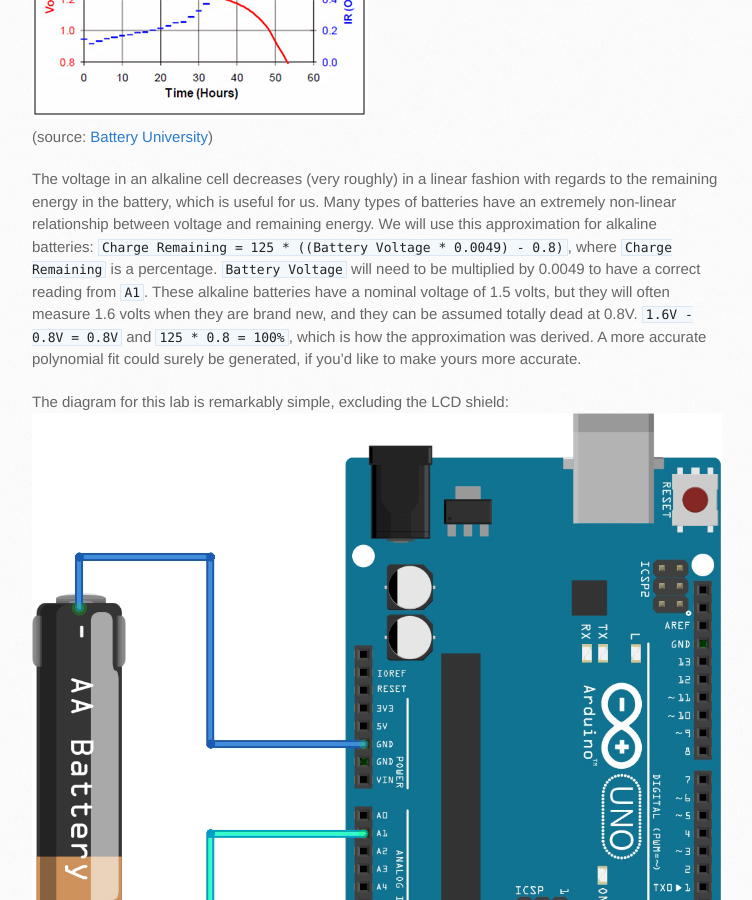
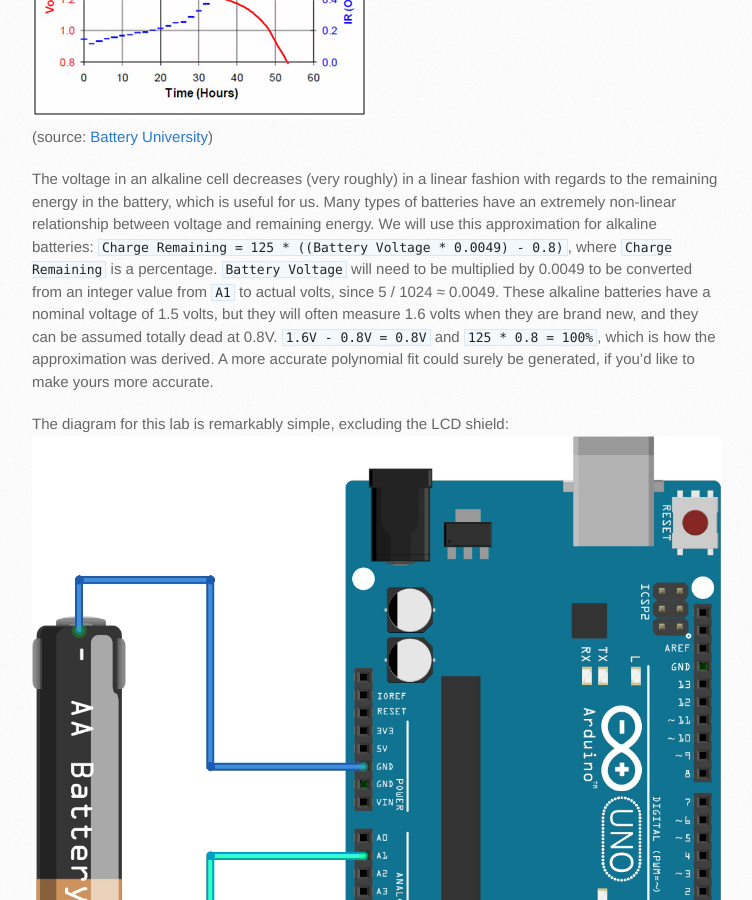
Before and after one commit to TTU-CSC/ttu-csc.github.com, a Jekyll site: the page built from _posts/2015-07-19-lab-9-battery-tester.markdown, in a window 1280 px wide and 900 px high, scrolled down 505 px. Shown: the whole window, without its empty margins (138-890 px from the left). Built offline with Jekyll 4.4.1, drawn with Linux system fonts in a browser that asks for light colours.

Commit message:
Update 2015-07-19-lab-9-battery-tester.markdown

```diff
--- a/_posts/2015-07-19-lab-9-battery-tester.markdown
+++ b/_posts/2015-07-19-lab-9-battery-tester.markdown
@@ -10,7 +10,7 @@
 ![Alkaline State of Charge]({{site.url}}/images/Alkaline-SOC.jpg)
 (source: [Battery University](http://batteryuniversity.com/learn/article/examining_loading_characteristics_on_primary_and_secondary_batteries))
 
-The voltage in an alkaline cell decreases (very roughly) in a linear fashion with regards to the remaining energy in the battery, which is useful for us. Many types of batteries have an extremely non-linear relationship between voltage and remaining energy. We will use this approximation for alkaline batteries: `Charge Remaining = 125 * ((Battery Voltage * 0.0049) - 0.8)`, where `Charge Remaining` is a percentage.  `Battery Voltage` will need to be multiplied by 0.0049 to have a correct reading from `A1`. These alkaline batteries have a nominal voltage of 1.5 volts, but they will often measure 1.6 volts when they are brand new, and they can be assumed totally dead at 0.8V. `1.6V - 0.8V = 0.8V` and `125 * 0.8 = 100%`, which is how the approximation was derived. A more accurate polynomial fit could surely be generated, if you'd like to make yours more accurate.
+The voltage in an alkaline cell decreases (very roughly) in a linear fashion with regards to the remaining energy in the battery, which is useful for us. Many types of batteries have an extremely non-linear relationship between voltage and remaining energy. We will use this approximation for alkaline batteries: `Charge Remaining = 125 * ((Battery Voltage * 0.0049) - 0.8)`, where `Charge Remaining` is a percentage.  `Battery Voltage` will need to be multiplied by 0.0049 to be converted from an integer value from `A1` to actual volts, since 5 / 1024 ≈ 0.0049. These alkaline batteries have a nominal voltage of 1.5 volts, but they will often measure 1.6 volts when they are brand new, and they can be assumed totally dead at 0.8V. `1.6V - 0.8V = 0.8V` and `125 * 0.8 = 100%`, which is how the approximation was derived. A more accurate polynomial fit could surely be generated, if you'd like to make yours more accurate.
 
 The diagram for this lab is remarkably simple, excluding the LCD shield:
 ![Lab 9 diagram]({{site.url}}/images/lab_9.jpg)
```
